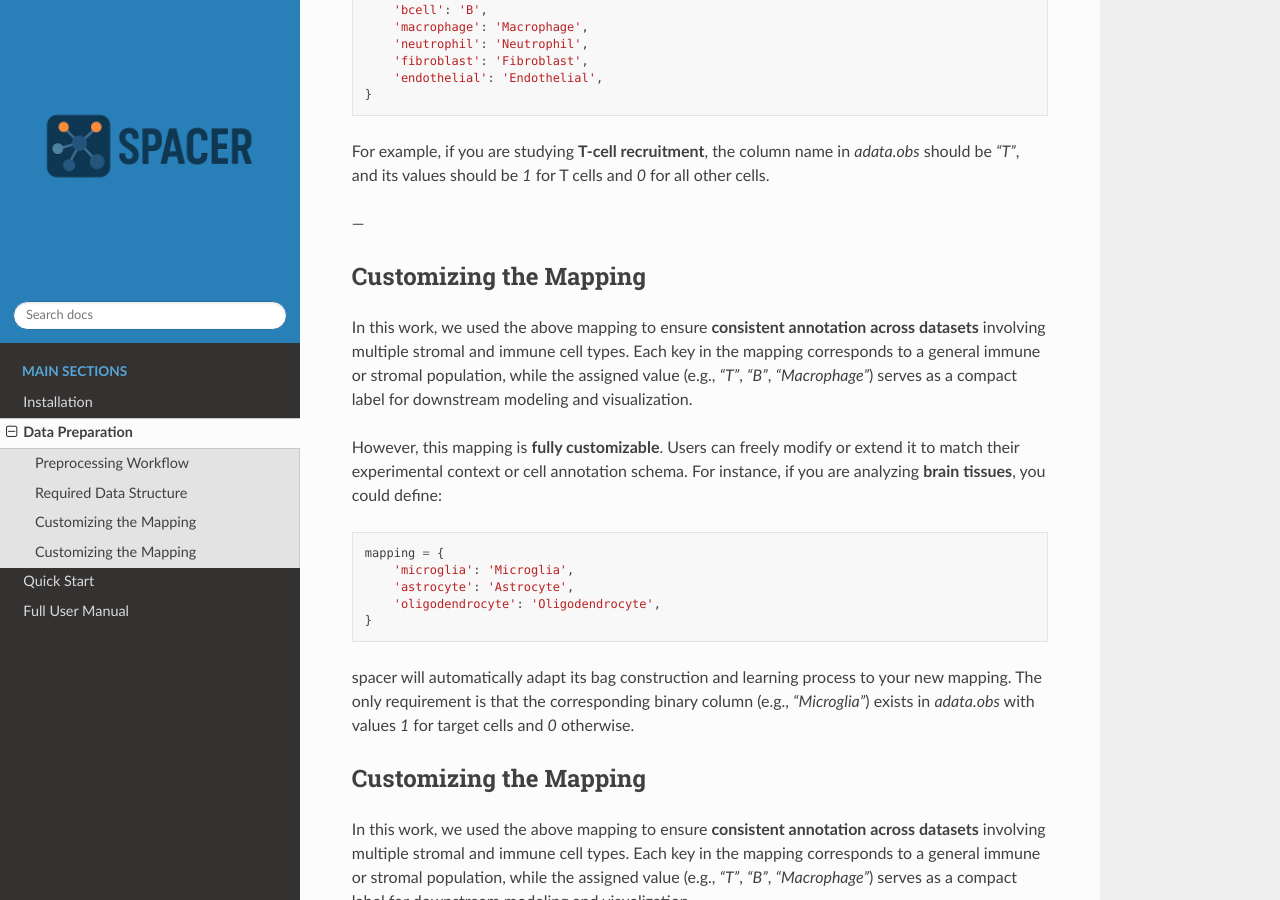
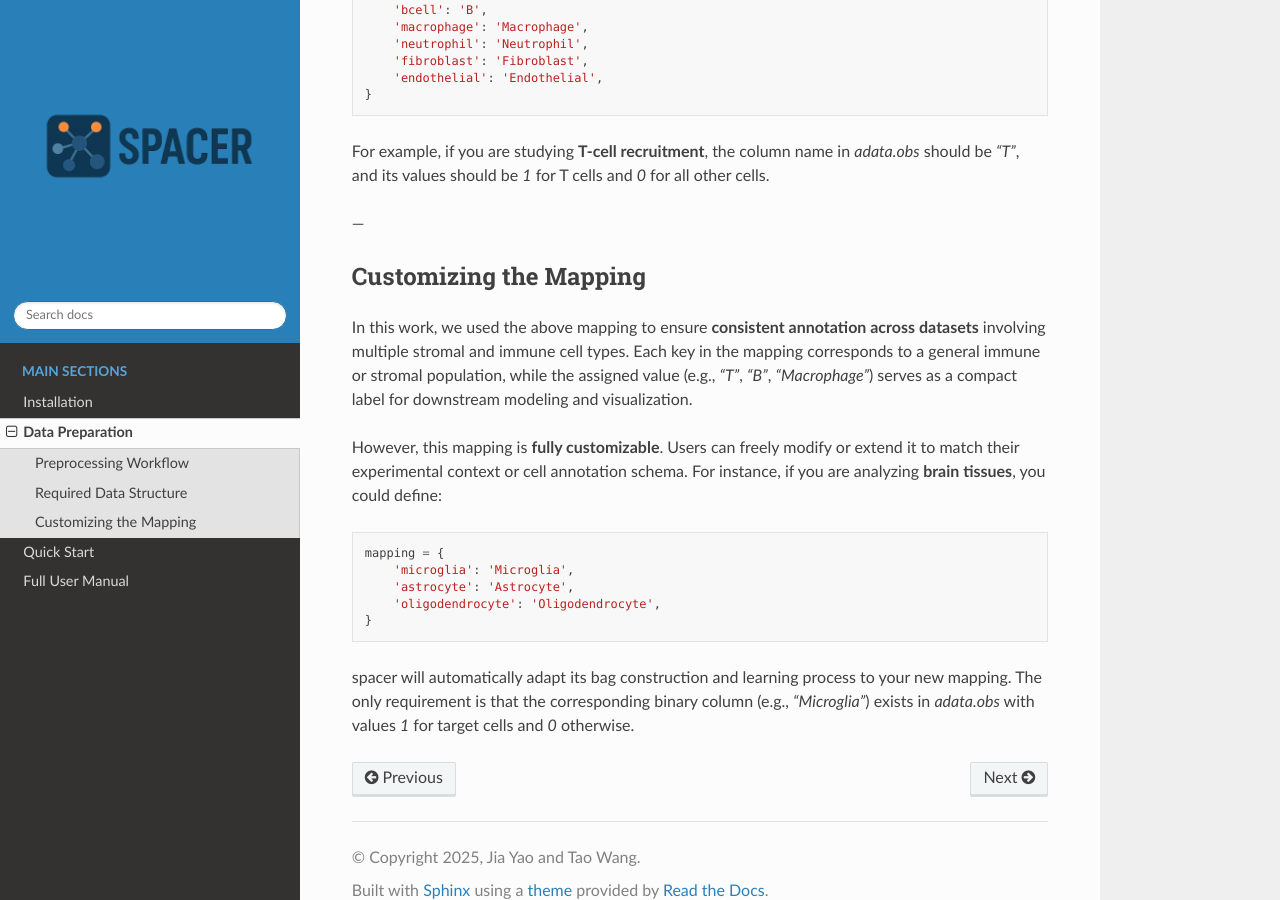
Before and after one commit to yaober/spacer_readme, a Sphinx documentation site: the page built from docs/source/data_preparation.rst, in a window 1280 px wide and 900 px high, scrolled down 1074 px. Built offline with Sphinx 7.4.7 and the Read the Docs theme 3.1.0, drawn with Linux system fonts in a browser that asks for light colours; pages that are not in the unit, such as notebooks, are missing from menus.

Commit message:
update documentation

```diff
--- a/docs/source/data_preparation.rst
+++ b/docs/source/data_preparation.rst
@@ -96,26 +96,3 @@ For instance, if you are analyzing **brain tissues**, you could define:
 spacer will automatically adapt its bag construction and learning process to your new mapping.
 The only requirement is that the corresponding binary column (e.g., `"Microglia"`) exists in `adata.obs`
 with values `1` for target cells and `0` otherwise.
-
-Customizing the Mapping
------------------------
-
-In this work, we used the above mapping to ensure **consistent annotation across datasets** involving multiple stromal and immune cell types.
-Each key in the mapping corresponds to a general immune or stromal population, while the assigned value (e.g., `"T"`, `"B"`, `"Macrophage"`)
-serves as a compact label for downstream modeling and visualization.
-
-However, this mapping is **fully customizable**.
-Users can freely modify or extend it to match their experimental context or cell annotation schema.
-For instance, if you are analyzing **brain tissues**, you could define:
-
-.. code-block:: python
-
-   mapping = {
-       'microglia': 'Microglia',
-       'astrocyte': 'Astrocyte',
-       'oligodendrocyte': 'Oligodendrocyte',
-   }
-
-spacer will automatically adapt its bag construction and learning process to your new mapping.
-The only requirement is that the corresponding binary column (e.g., `"Microglia"`) exists in `adata.obs`
-with values `1` for target cells and `0` otherwise.
```
